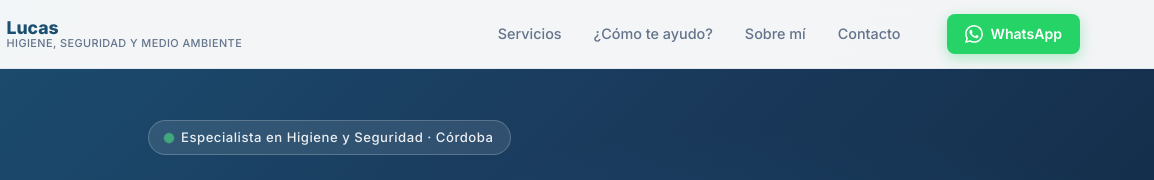
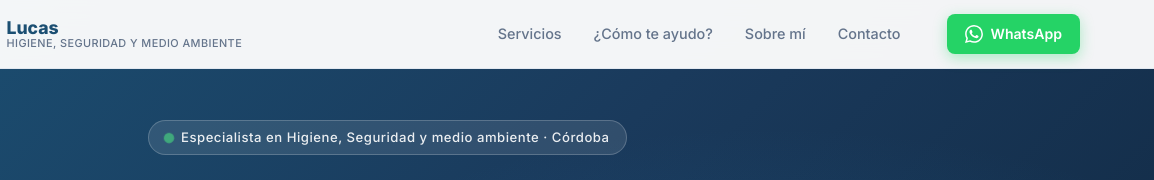
Before and after one commit to gianserassio/Web-Lucas, a plain HTML site: page index.html in a window 1280 px wide. Shown: the top 180 px of the page, 126-1280 px from the left. Drawn offline with Linux system fonts and the light colour scheme.

Commit message:
Actualizar badge del hero a 'Higiene, Seguridad y medio ambiente'
Co-Authored-By: Claude Sonnet 4.6 <noreply@anthropic.com>

```diff
--- a/index.html
+++ b/index.html
@@ -49,7 +49,7 @@
   <section class="hero" id="inicio">
     <div class="hero__bg"></div>
     <div class="container hero__content">
-      <div class="hero__badge">Especialista en Higiene y Seguridad · Córdoba</div>
+      <div class="hero__badge">Especialista en Higiene, Seguridad y medio ambiente · Córdoba</div>
       <h1 class="hero__title">
         Soluciones integrales en Higiene, Seguridad y Medio Ambiente para empresas que buscan operar <span class="highlight">sin riesgos</span> y dentro del marco legal.
       </h1>
```
